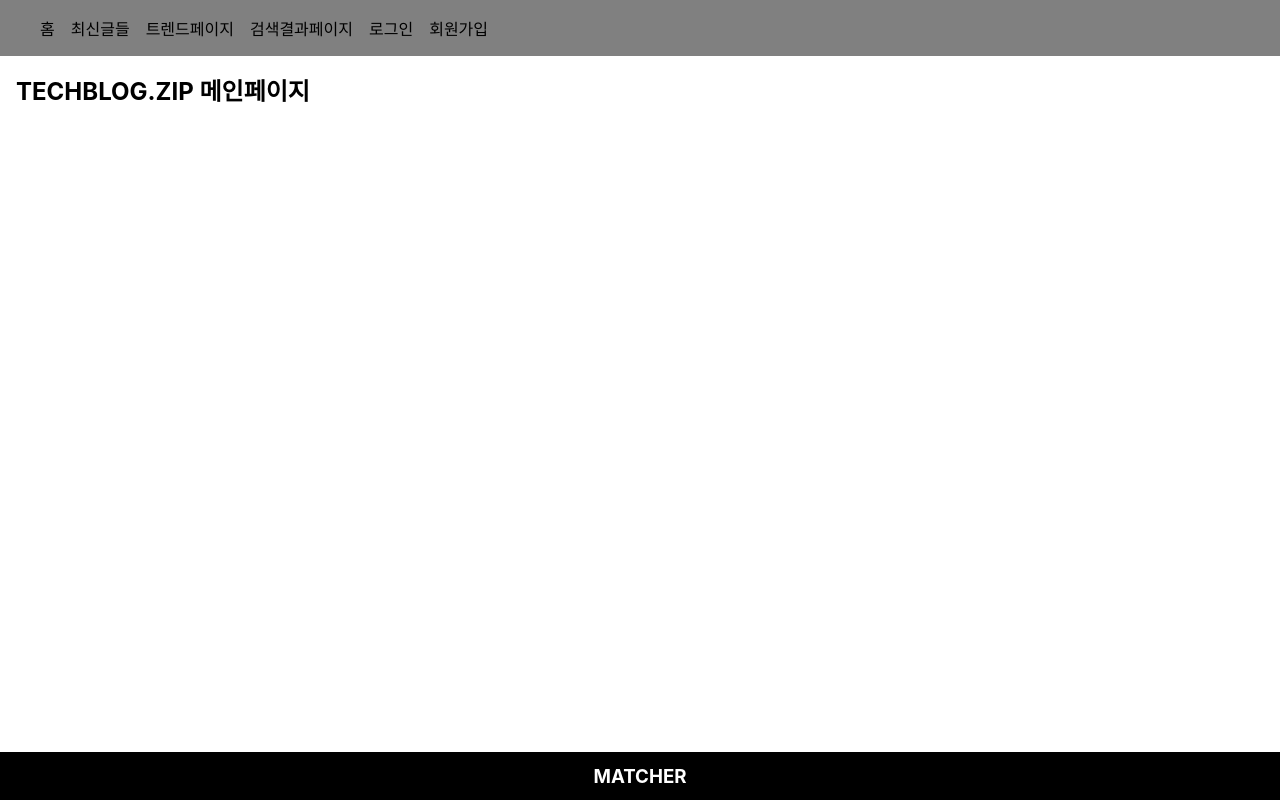
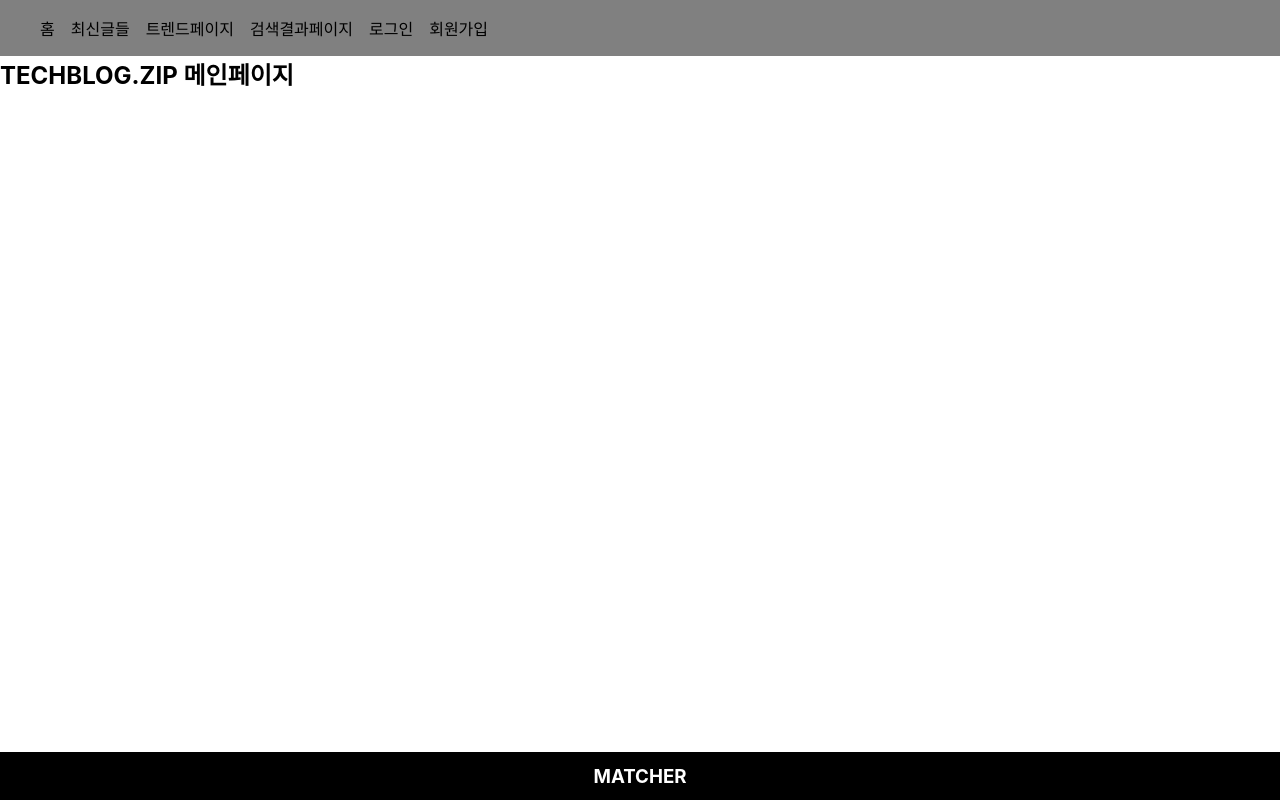
Before and after one commit to GAEBL/techblogzip, a React (Create React App) app in the folder frontend/: page / in a window 1280 px wide. Built offline with nearby package versions, Linux system fonts and the light colour scheme; no server answers.

Commit message:
style: App 전체 패딩 삭제

```diff
--- a/frontend/src/App.js
+++ b/frontend/src/App.js
@@ -22,7 +22,7 @@ const AppGridWrapper = styled.div`
 `;
 
 const Contents = styled.section`
-  padding: 1rem;
+  /* padding: 1rem; */
 `;
 
 function App() {
```
